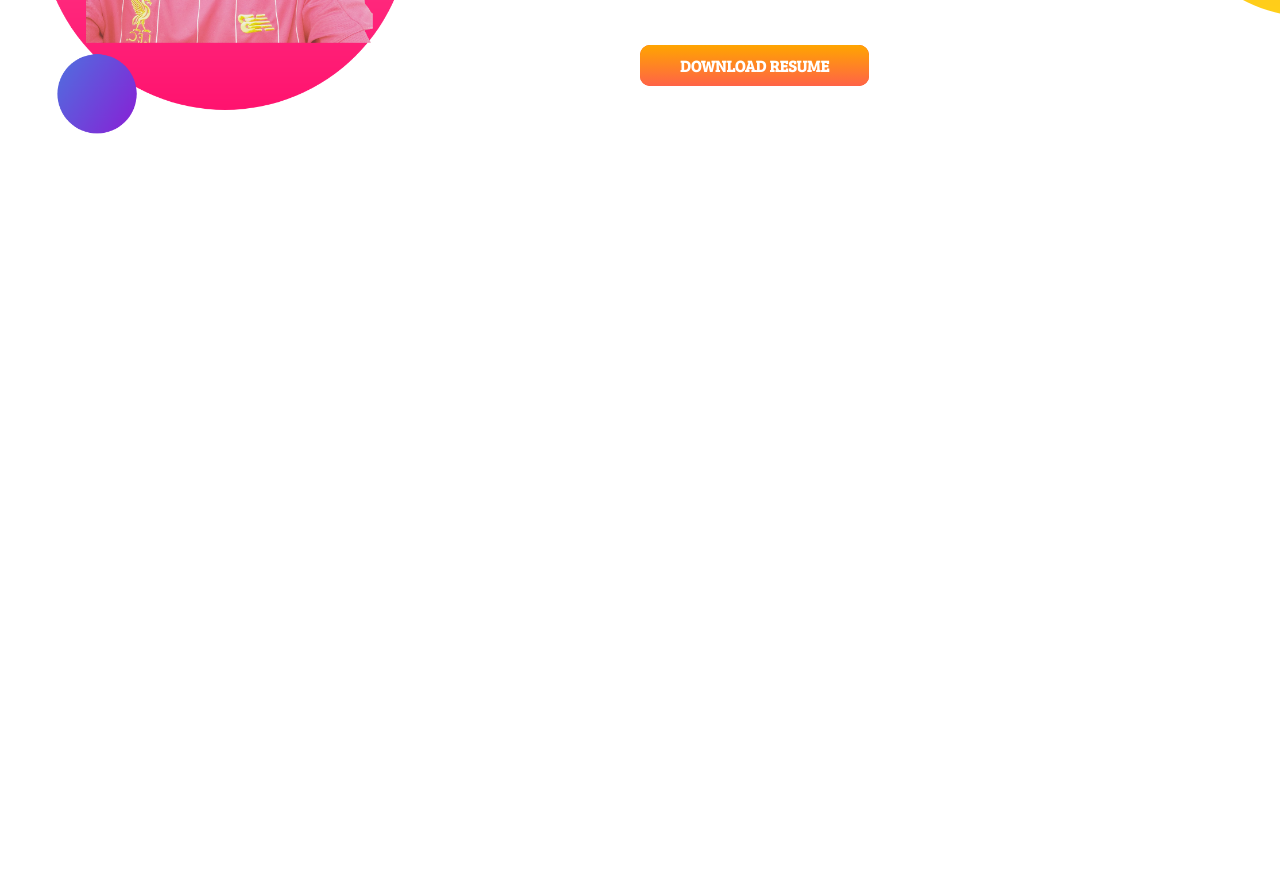
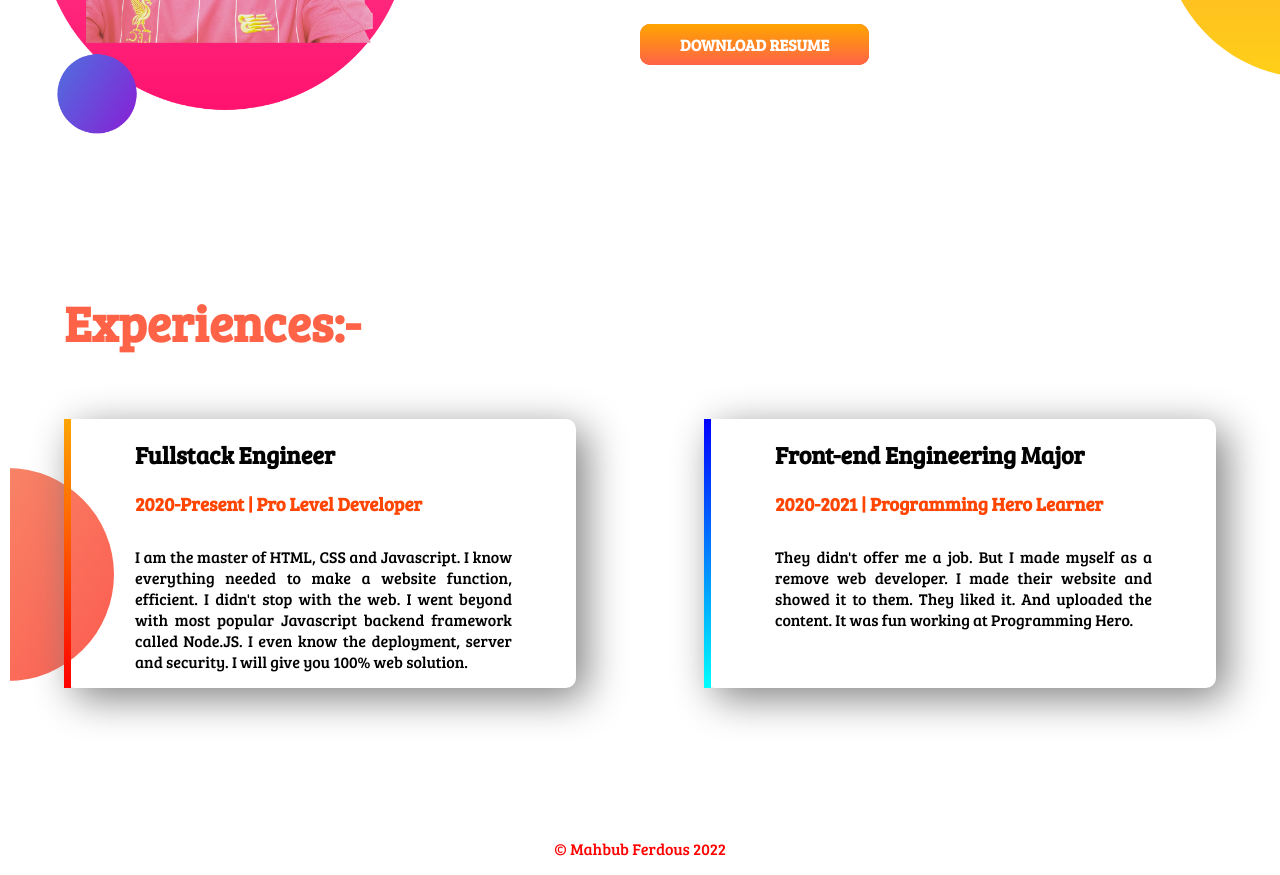
Before and after one commit to Mahbub-Ferdous/my-portfolio-demo, a plain HTML site: page index.html in a window 1280 px wide. Shown: the part 957-1832 px from the top of the page. Before the commit the page ends 1245 px from the top, so only its background shows below. Drawn offline with Linux system fonts and the light colour scheme.

Commit message:
final projects

```diff
--- a/index.html
+++ b/index.html
@@ -15,7 +15,7 @@
 </head>
 
 <body>
-    <section class="top-banner">
+    <section class="top-banner flex-container">
         <div class="half-width">
             <h1>Welcome To</h1>
             <h1><span class="orangered">Mahbub Ferdous</span> World</h1>
@@ -32,7 +32,7 @@
         </div>
         <div class="half-width"><img src="picture/bijoy2.png" alt=""></div>
     </section>
-    <section class="dream-big">
+    <section class="dream-big flex-container">
         <div class="part-two">
             <br>
             <img src="picture/bijoy3.png" alt="">
@@ -45,12 +45,35 @@
                 and IT infrastructure.</p>
             </p>
             <br>
-            <br>
             <a class="link-button" href="https://www.linkedin.com/in/mahbub-ferdous-a57a62153/" target="_blank">DOWNLOAD
                 RESUME</a>
         </div>
 
     </section>
+    <section class="experience-part">
+        <h1 class="color">Experiences:-</h1>
+        <br>
+        <div class="flex-container">
+            <div id="full-stack" class="half-width custom-div">
+                <h2>Fullstack Engineer</h2>
+                <h3 class="orangered">2020-Present | Pro Level Developer</h3>
+                <p>I am the master of HTML, CSS and Javascript. I know everything needed to make a website function,
+                    efficient. I didn't stop with the web. I went beyond with most popular Javascript backend framework
+                    called Node.JS. I even know the deployment, server and security. I will give you 100% web solution.
+                </p>
+            </div>
+            <div id="front-end" class="half-width custom-div">
+                <h2>Front-end Engineering Major</h2>
+                <h3 class="orangered">2020-2021 | Programming Hero Learner</h3>
+                <p>They didn't offer me a job. But I made myself as a remove web developer. I made their website and
+                    showed
+                    it to them. They liked it. And uploaded the content. It was fun working at Programming Hero.</p>
+            </div>
+        </div>
+    </section>
+    <footer>
+        <P>© Mahbub Ferdous 2022</P>
+    </footer>
 </body>
 
 </html>
--- a/style.css
+++ b/style.css
@@ -9,7 +9,7 @@ body{
 h1{
     font-size: 50px;
 }
-section{
+.flex-container{
     display: flex;
     margin-bottom: 150px;
 
@@ -45,7 +45,7 @@ section{
 .dream-big{
     background-image: url(picture/images/dream-bg.png);
     background-repeat: no-repeat;
-    background-position-x: right;
+    background-position: right;
 
 }
 .part-two{
@@ -56,6 +56,7 @@ section{
 .part-two img{
     width: 80%;
     padding-right: 5%;
+
 }
 .part-two p{
     text-align: justify;
@@ -66,3 +67,41 @@ section{
 .part-two h4{
     color: coral;
 }
+.color{
+    color: tomato;
+    padding-left: 5%;
+
+
+}.custom-div{
+    padding-right: 5%;
+    margin-left: 5%;
+    margin-right: 5%;
+    box-shadow:10px 10px 40px gray;
+    border-radius: 10px;
+    border-left: 10px solid;
+
+}
+.experience-part{
+    background-image: url(picture/images/exp-bg.png);
+    background-repeat: no-repeat;
+    background-position: 10px 180px;
+    background-attachment: scroll;
+
+
+}
+#full-stack{
+    border-left: 7px solid;
+    border-image: linear-gradient(orange, red);
+    border-image-slice: 1;
+
+}
+#front-end{
+    border-left: 7px solid;
+    border-image: linear-gradient(blue, cyan);
+    border-image-slice: 1;
+
+}
+footer p{
+    text-align: center;
+    color: red;
+}
```
